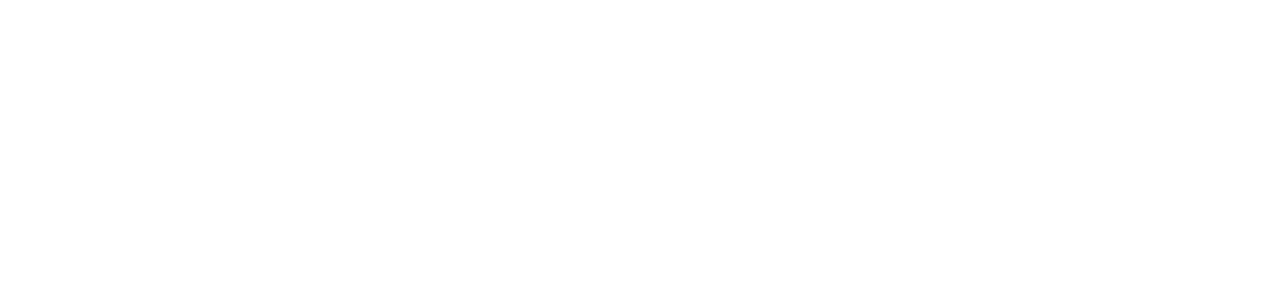
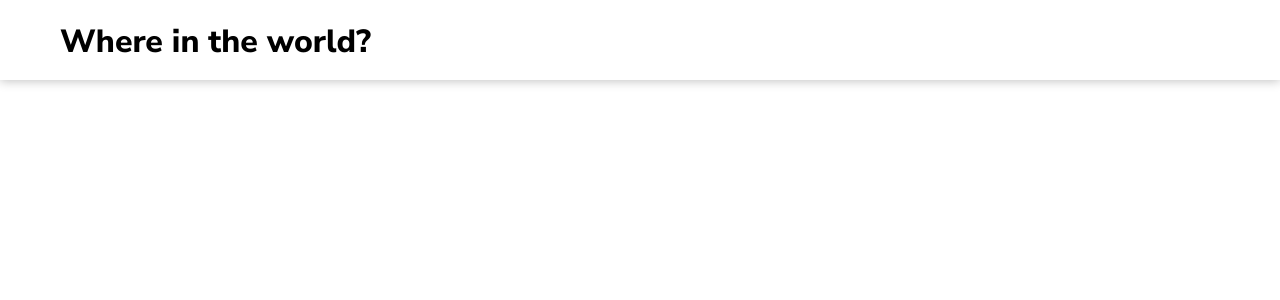
Before and after one commit to JoShobande/fem-rest-countries, a React (Create React App) app: page / in a window 1280 px wide. Shown: the top 300 px of the page. Built offline with nearby package versions, Linux system fonts and the light colour scheme.

Commit message:
implemted test and UI for header component

```diff
--- a/src/App.tsx
+++ b/src/App.tsx
@@ -1,14 +1,15 @@
 import { ThemeProvider } from "styled-components";
 import GlobalStyles from "./globalStyles/global";
+import Header from "./pages/components/header/header";
+import './app.css'
 import theme from './theme/theme'
 
 function App() {
   return (
     <ThemeProvider theme={theme}>
       <div>
-        <GlobalStyles>
-
-        </GlobalStyles>
+        <GlobalStyles/>
+        <Header/>
       </div>
     </ThemeProvider>
   );
--- /dev/null
+++ b/src/app.css
@@ -0,0 +1 @@
+@import url('https://fonts.googleapis.com/css2?family=Nunito+Sans:wght@300;600;800&family=Open+Sans&display=swap');
--- a/src/globalStyles/global.tsx
+++ b/src/globalStyles/global.tsx
@@ -1,8 +1,10 @@
 import { createGlobalStyle } from "styled-components";
 
+interface themeProps{
+    mobile: string
+}
 
-const GlobalStyles = createGlobalStyle`
-    @import url('https://fonts.googleapis.com/css2?family=Nunito+Sans:wght@300;600;800&family=Open+Sans&display=swap');
+const GlobalStyles = createGlobalStyle<{theme: themeProps}>`
    *{
        box-sizing: border-box;
        margin: 0;
@@ -13,6 +15,9 @@
     }
     h1{
         font-size: 20px;
+        @media(min-width: ${({ theme }) => theme?.mobile}){
+            font-size: 32px;
+        }
     }
     h2{
         font-size: 18px
--- a/src/pages/components/header/styles/header.styled.tsx
+++ b/src/pages/components/header/styles/header.styled.tsx
@@ -2,8 +2,20 @@
 
 
 export const StyledHeader = styled.header`
+    background-color: ${({theme})=> theme?.lightMode?.headerBackgroundColor};
+    box-shadow: 0px 1px 10px rgba(0, 0, 0, 0.25);
+    height: 80px;
 
     h1{
-        font-size: 16px;
+        height: 100%;
+        padding-top: 25px;
+        padding-left: 20px;
+
+        @media(min-width: ${({ theme }) => theme?.mobile}){
+            padding-top: 20px;
+            padding-left: 60px;
+        }
+
     }
+
 `
--- a/src/theme/theme.tsx
+++ b/src/theme/theme.tsx
@@ -1,5 +1,7 @@
 
-const theme= {
+
+
+const theme = {
     lightMode: {
         backgroundColor: 'hsl(0, 0%, 98%)',
         headerBackgroundColor: '#fff',
```
